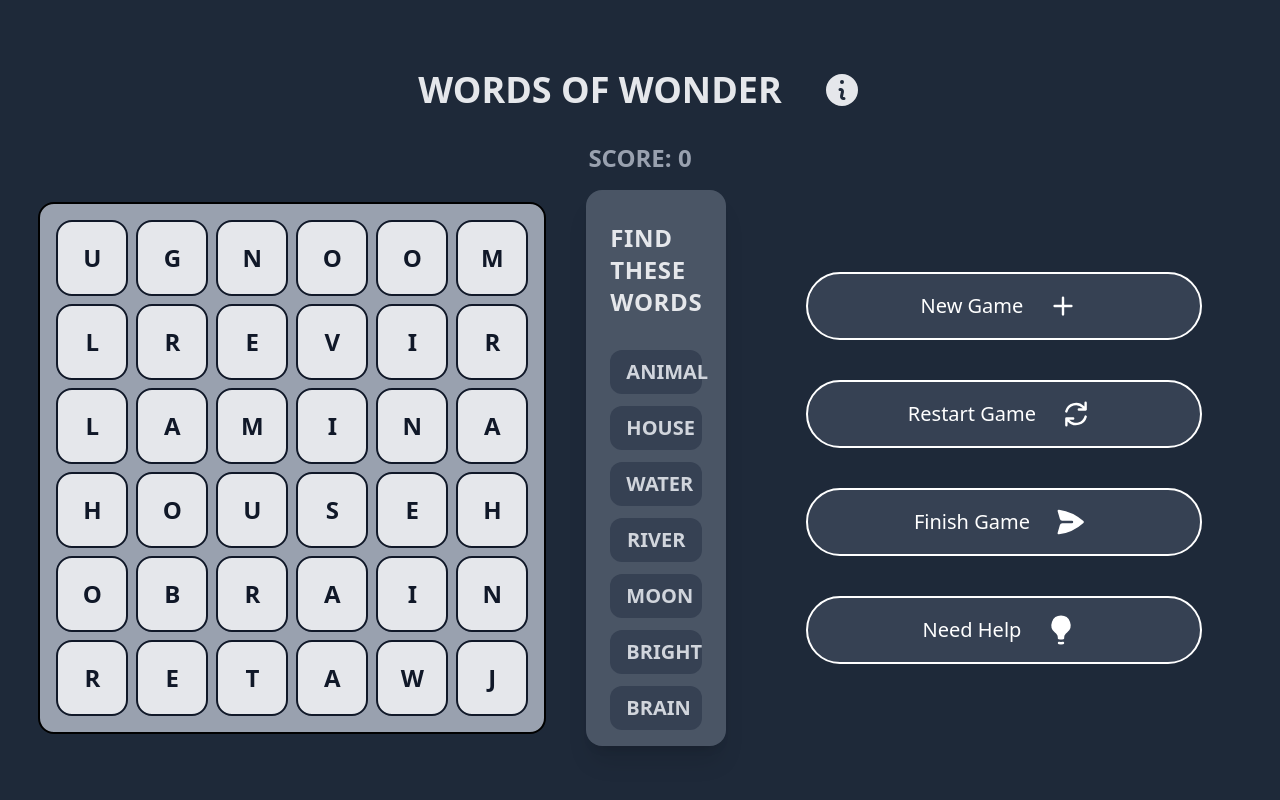
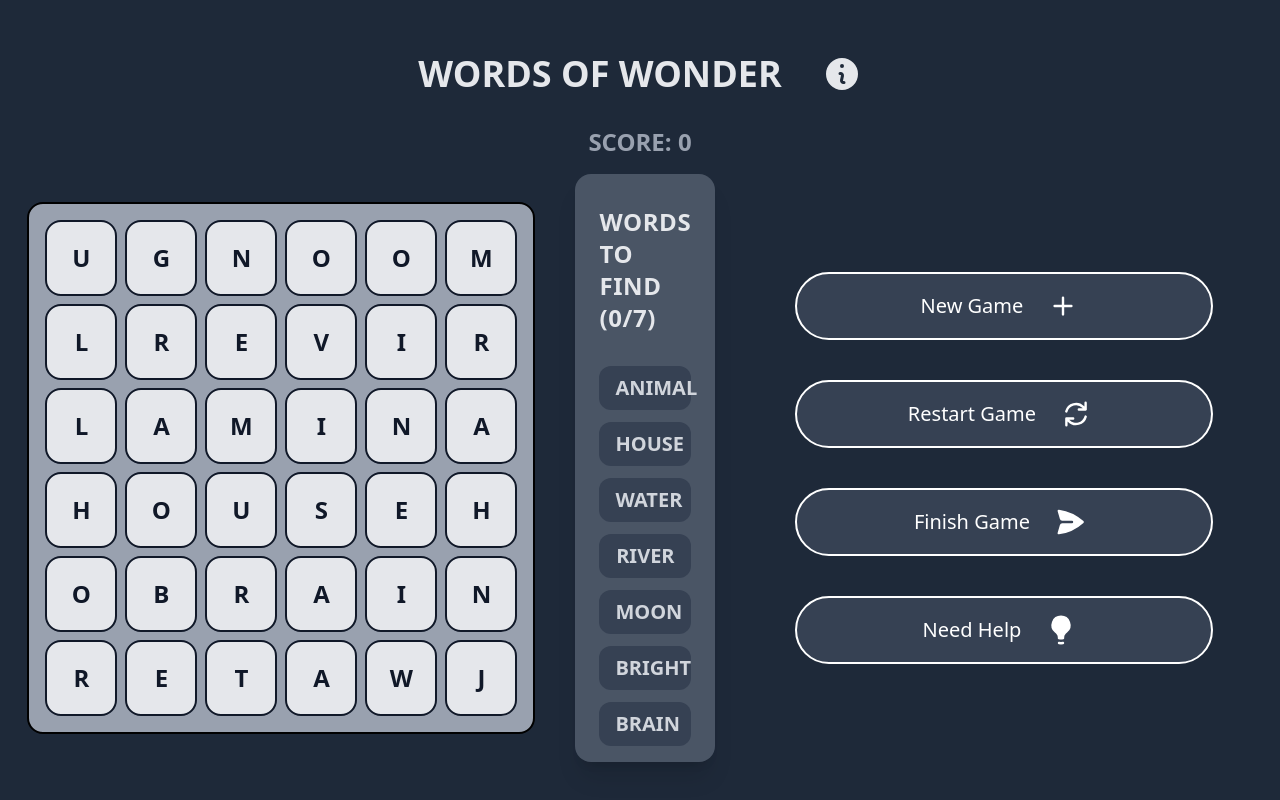
Before and after one commit to kdev307/word-search-puzzle, a React (Vite) app: page / in a window 1280 px wide. Built offline with nearby package versions, Linux system fonts and the light colour scheme.

Commit message:
highlihgting the found word in the list

```diff
--- a/src/components/FoundWords.tsx
+++ b/src/components/FoundWords.tsx
@@ -2,19 +2,24 @@ import useWOW from '../hooks/useWOW';
 import Title from './Title';
 
 function FoundWords() {
-    const { words } = useWOW();
+    const { words, foundWords } = useWOW();
     return (
         <div className="flex h-full w-full flex-col items-center gap-4 rounded-2xl bg-gray-600 px-6 py-4 text-gray-100 shadow-xl">
             <Title as="h2" style="text-2xl font-bold text-gray-200 tracking-wide">
-                Find These Words
+                Words to Find ({foundWords.length}/{words.length})
             </Title>
 
             <ul className="grid w-full grid-cols-1 gap-3">
                 {words.map((word) => {
+                    const isFound = foundWords.includes(word);
                     return (
                         <li
                             key={word}
-                            className="rounded-xl bg-gray-700 px-4 py-2 text-center text-xl font-semibold text-gray-300 transition-all duration-200 hover:bg-gray-200 hover:text-gray-800"
+                            className={`rounded-xl px-4 py-2 text-center text-xl font-semibold transition-all duration-200 ${
+                                isFound
+                                    ? 'animate-pulse bg-gray-900 text-gray-100'
+                                    : 'bg-gray-700 text-gray-300 hover:bg-gray-200 hover:text-gray-800'
+                            } `}
                         >
                             {word.toUpperCase()}
                         </li>
```
